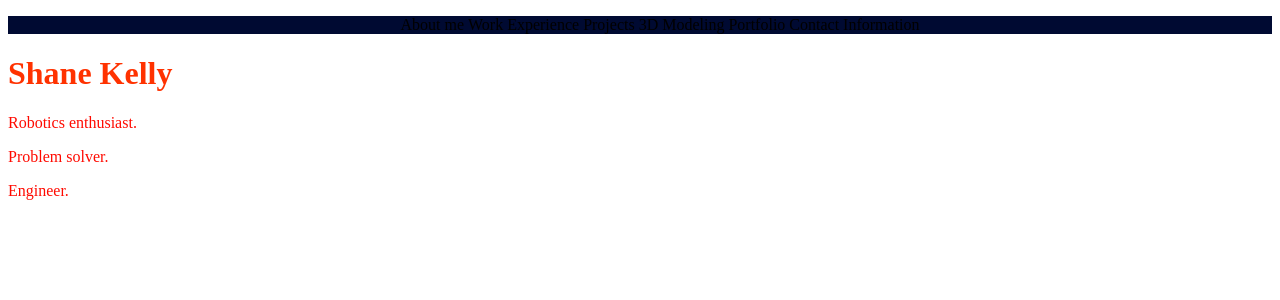
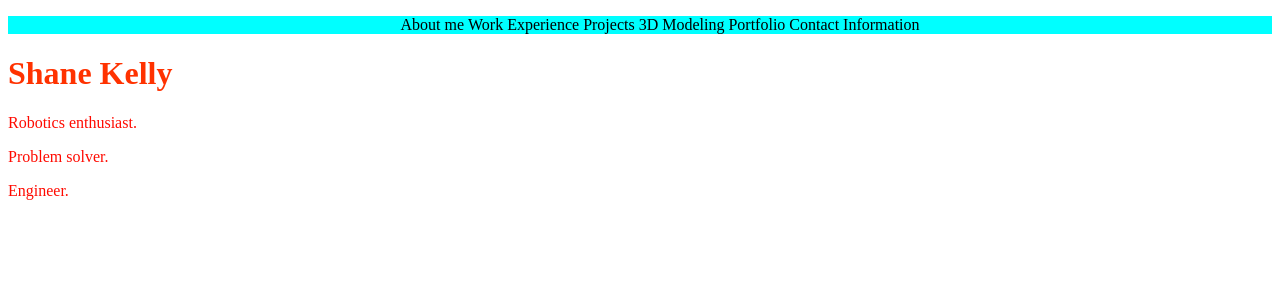
Before and after one commit to shanek21/shanek21.github.io, a PHP site: page / in a window 1280 px wide. Shown: the top 300 px of the page. Run offline with PHP 8.4, Linux system fonts and the light colour scheme.

Commit message:
Update main.css

```diff
--- a/main.css
+++ b/main.css
@@ -1,5 +1,5 @@
 .nav {
-	background-color: rgb(0, 10, 50);
+	background-color: rgb(0, 255, 255);
 }
 
 .nav ul {
```
